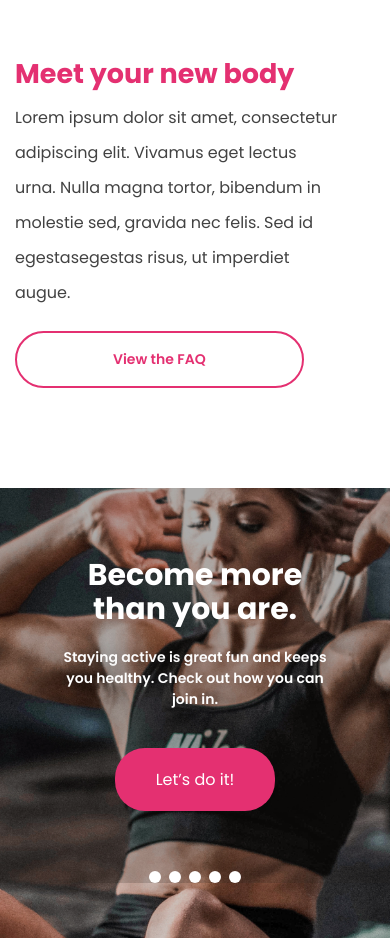
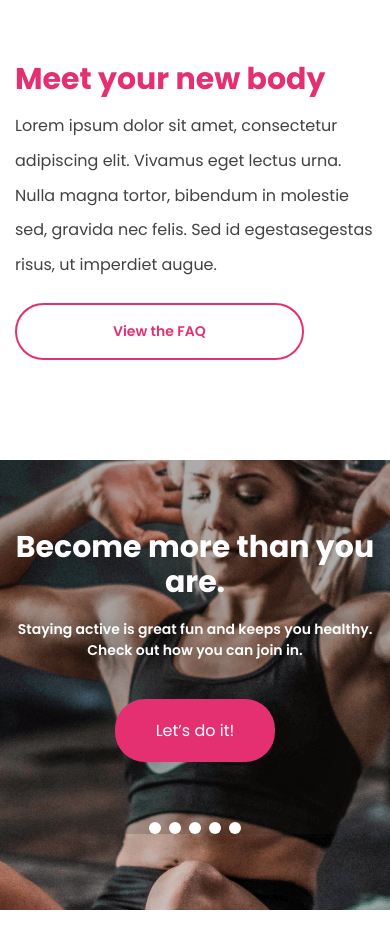
Before and after one commit to Andreil0000/Goodlyfe, a plain HTML site: page index.html in a window 390 px wide. Shown: the part 1031-1969 px from the top of the page. Drawn offline with Linux system fonts and the light colour scheme.

Commit message:
привет андрей

```diff
--- a/ccs/stail.css
+++ b/ccs/stail.css
@@ -248,12 +248,12 @@ header {
 .offer1 {
    display: block;
    margin: 0 auto;
-   width: 70vw;
+   max-width:100%;
    padding-top: 157px;
 }
 
 .title1 {
-   width: 70vw;
+   max-width:100%;
    font-size: 60px;
    text-align: center;
    color: #FFFFFF;
@@ -1038,8 +1038,8 @@ footer {
    font-size: 14px;
 }
 .text_content {
-   max-width: 90%;
-   margin-bottom: 20px;
+   max-width: 100%;
+   margin-bottom: 0px;
 }
 .active_box {
    gap: 66px;
@@ -1137,6 +1137,9 @@ h3 {
    .container{
      max-width: 590px;
    }
+   .text_content {
+      margin-bottom: 20px;
+  }
    .astana {
       margin-top: -68px;
   }
@@ -1167,10 +1170,7 @@ h3 {
    right: -60px;
    bottom: 300px;
 }
-.title_content {
-   font-size: 27px;
-   max-width: 94%;
-}
+
 .content_box1 {
    gap: 0px;
 }
@@ -1189,16 +1189,13 @@ h3 {
     margin-top: -40px;
 }
 .offer1 {
-   width: 70vw;
    padding-top: 50px;
 }
 .title1 {
-   width: 70vw;
    font-size: 30px;
    margin-bottom: 20px;
 }
 .text2 {
-   width: 70vw;
    font-size: 14px;
    margin-bottom: 38px;
 }
@@ -1560,7 +1557,6 @@ display: none;
    height: 439px;
 }
 .offer1 {
-   width: 72vw;
    padding-top: 63px;
 }
 .cent1 {
```
